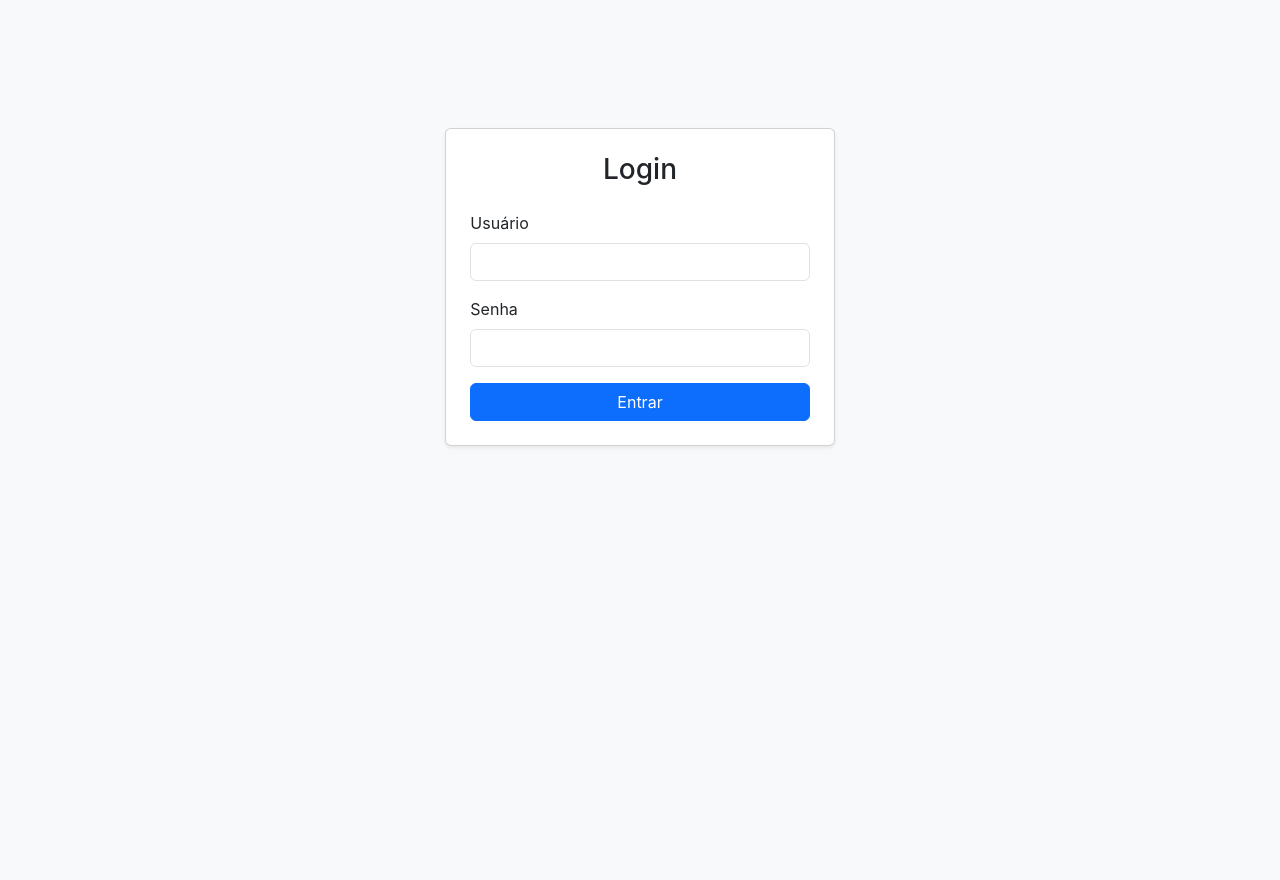
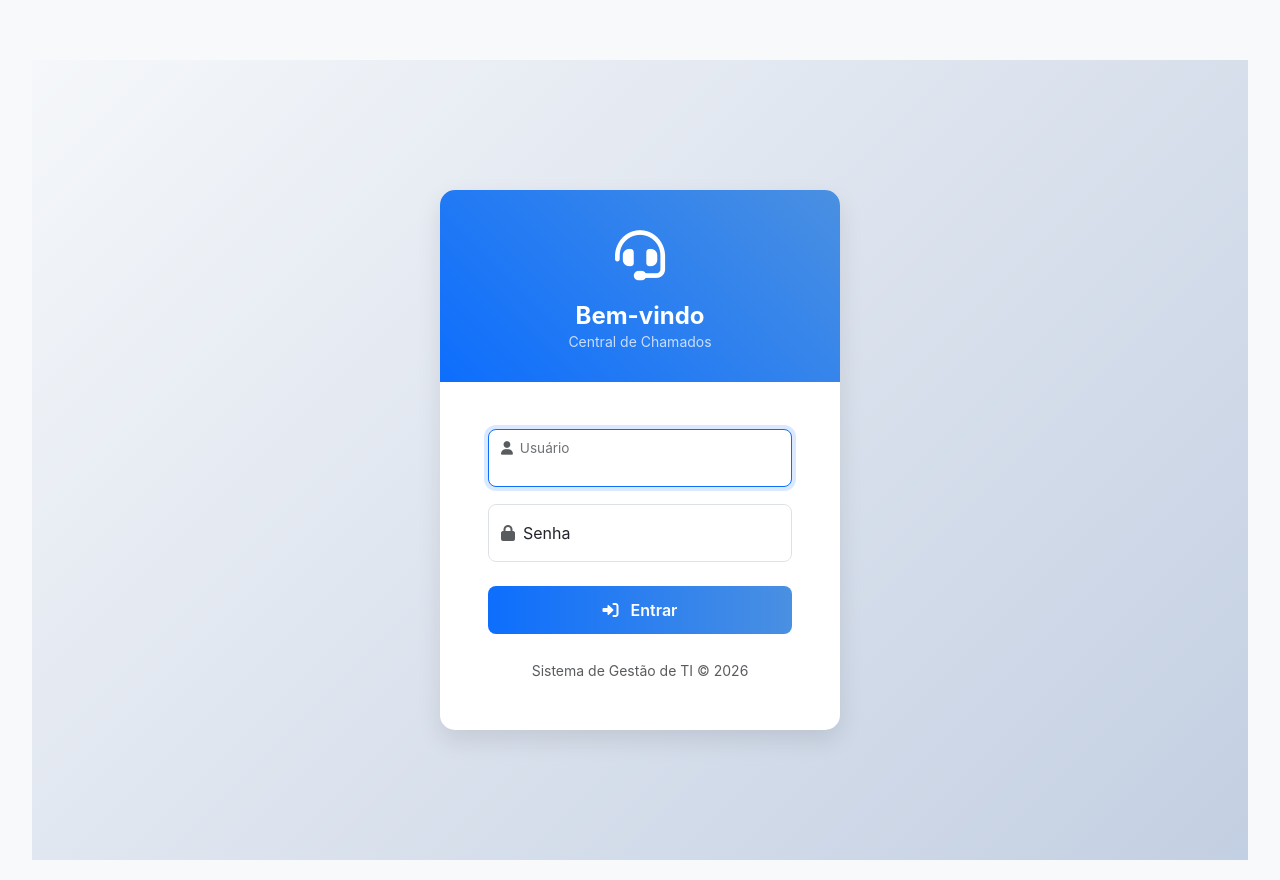
Before and after one commit to derschutz3/goat, a Flask app: page /login in a window 1280 px wide. Before the commit the page ends 447 px from the top, so only its background shows below. Run offline with Flask 3, Linux system fonts and the light colour scheme.

Commit message:
feat(ui): redesign login page with modern look and lightweight animations

```diff
--- a/app/templates/login.html
+++ b/app/templates/login.html
@@ -1,24 +1,136 @@
 {% extends "base.html" %}
 
+{% block title %}Login - Central de Chamados{% endblock %}
+
 {% block content %}
-<div class="row justify-content-center mt-5">
-    <div class="col-md-6 col-lg-4">
-        <div class="card shadow-sm">
-            <div class="card-body p-4">
-                <h3 class="text-center mb-4">Login</h3>
-                <form method="POST">
-                    <div class="mb-3">
-                        <label for="username" class="form-label">Usuário</label>
-                        <input type="text" class="form-control" id="username" name="username" required>
-                    </div>
-                    <div class="mb-3">
-                        <label for="password" class="form-label">Senha</label>
-                        <input type="password" class="form-control" id="password" name="password" required>
-                    </div>
-                    <div class="d-grid">
-                        <button type="submit" class="btn btn-primary">Entrar</button>
-                    </div>
-                </form>
+<style>
+    .login-container {
+        min-height: 100vh;
+        display: flex;
+        align-items: center;
+        justify-content: center;
+        background: linear-gradient(135deg, #f5f7fa 0%, #c3cfe2 100%);
+    }
+
+    [data-bs-theme="dark"] .login-container {
+        background: linear-gradient(135deg, #1a1d20 0%, #2c3034 100%);
+    }
+
+    .login-card {
+        width: 100%;
+        max-width: 400px;
+        border: none;
+        border-radius: 15px;
+        overflow: hidden;
+        box-shadow: 0 10px 25px rgba(0,0,0,0.1);
+        transform: translateY(0);
+        transition: all 0.3s ease;
+        animation: fadeInUp 0.6s ease-out;
+    }
+
+    .login-card:hover {
+        transform: translateY(-5px);
+        box-shadow: 0 15px 30px rgba(0,0,0,0.15);
+    }
+
+    .login-header {
+        background: linear-gradient(45deg, var(--primary-color), #4a90e2);
+        color: white;
+        padding: 30px 20px;
+        text-align: center;
+        border-bottom: none;
+    }
+
+    .login-icon {
+        font-size: 3rem;
+        margin-bottom: 10px;
+        animation: pulse 2s infinite;
+    }
+
+    .form-floating .form-control {
+        border-radius: 8px;
+        border: 1px solid var(--border-color);
+        background-color: var(--surface-color);
+        color: var(--text-color);
+    }
+
+    .form-floating .form-control:focus {
+        border-color: var(--primary-color);
+        box-shadow: 0 0 0 0.25rem rgba(13, 110, 253, 0.15);
+    }
+
+    .btn-login {
+        padding: 12px;
+        font-weight: 600;
+        border-radius: 8px;
+        transition: all 0.3s ease;
+        background: linear-gradient(to right, var(--primary-color), #4a90e2);
+        border: none;
+    }
+
+    .btn-login:hover {
+        background: linear-gradient(to right, #0b5ed7, #3a80d2);
+        transform: scale(1.02);
+    }
+
+    @keyframes fadeInUp {
+        from {
+            opacity: 0;
+            transform: translateY(20px);
+        }
+        to {
+            opacity: 1;
+            transform: translateY(0);
+        }
+    }
+
+    @keyframes pulse {
+        0% { transform: scale(1); }
+        50% { transform: scale(1.05); }
+        100% { transform: scale(1); }
+    }
+
+    /* Hide standard navbar/sidebar for login page */
+    .topbar, .sidebar {
+        display: none !important;
+    }
+
+    /* Reset main content margin for login page */
+    .main-content {
+        margin-left: 0 !important;
+        padding-top: 0 !important;
+    }
+</style>
+
+<div class="login-container">
+    <div class="card login-card">
+        <div class="login-header">
+            <div class="login-icon">
+                <i class="fas fa-headset"></i>
+            </div>
+            <h4 class="mb-0 fw-bold">Bem-vindo</h4>
+            <p class="mb-0 opacity-75 small">Central de Chamados</p>
+        </div>
+        <div class="card-body p-4 p-md-5 bg-surface">
+            <form method="POST">
+                <div class="form-floating mb-3">
+                    <input type="text" class="form-control" id="username" name="username" placeholder="Usuário" required autofocus>
+                    <label for="username"><i class="fas fa-user me-2 text-muted"></i>Usuário</label>
+                </div>
+                <div class="form-floating mb-4">
+                    <input type="password" class="form-control" id="password" name="password" placeholder="Senha" required>
+                    <label for="password"><i class="fas fa-lock me-2 text-muted"></i>Senha</label>
+                </div>
+
+                <div class="d-grid gap-2">
+                    <button type="submit" class="btn btn-primary btn-login text-white">
+                        <i class="fas fa-sign-in-alt me-2"></i> Entrar
+                    </button>
+                </div>
+            </form>
+
+            <div class="text-center mt-4">
+                <small class="text-muted">Sistema de Gestão de TI &copy; {{ now.year if now else '2026' }}</small>
             </div>
         </div>
     </div>
```
